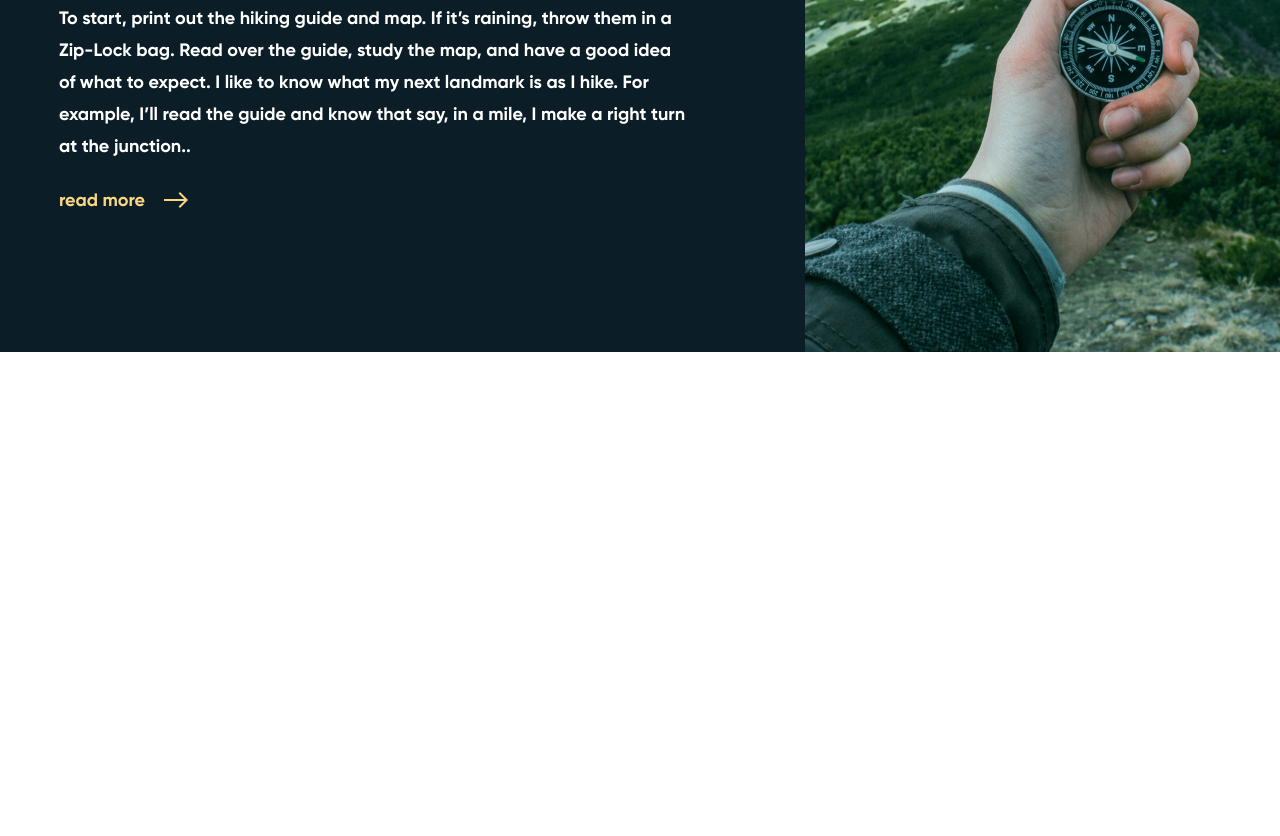
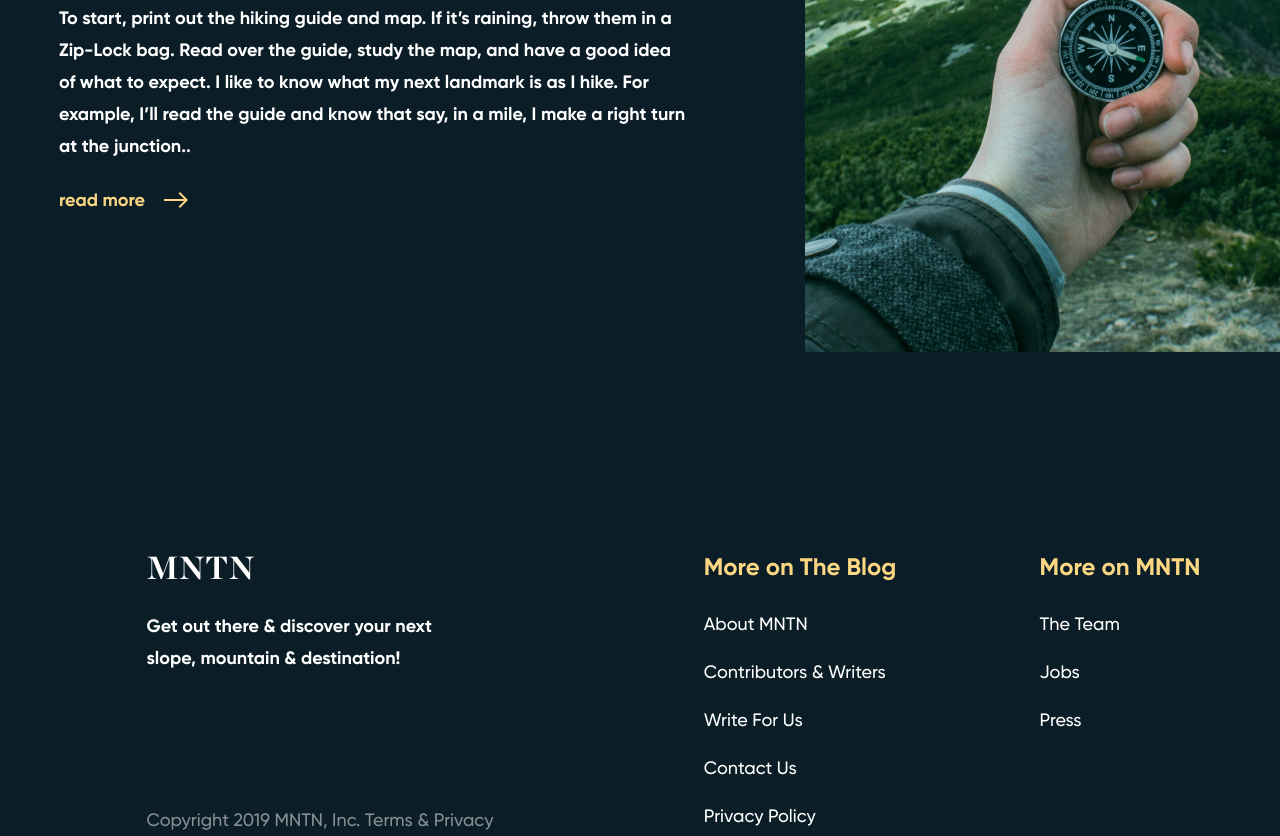
Before and after one commit to SamsonovDmitriy/MNTN, a plain HTML site: page index.html in a window 1280 px wide. Shown: the part 2208-3044 px from the top of the page. Before the commit the page ends 2560 px from the top, so only its background shows below. Drawn offline with Linux system fonts and the light colour scheme.

Commit message:
сделать базовый футер

```diff
--- a/fonts/font.css
+++ b/fonts/font.css
@@ -1,20 +1,34 @@
 @font-face {
 	font-family: 'Gilroy';
-	src: url(../fonts/Gilroy-ExtraBold.woff) format('woff');
+	src: url(../fonts/gilroy-ExtraBold.woff) format('woff');
 	font-weight: 800;
 	font-display: swap;
 }
 
 @font-face {
 	font-family: 'Gilroy';
-	src: url(../fonts/GilroyBold.woff) format('woff');
+	src: url(../fonts/gilroyBold.woff) format('woff');
 	font-weight: 700;
 	font-display: swap;
 }
 
 @font-face {
+	font-family: 'Gilroy';
+	src: url(../fonts/gilroy-medium.woff) format('woff');
+	font-weight: 500;
+	font-display: swap;
+}
+
+@font-face {
 	font-family: 'Chronicle Display';
-	src: url(../fonts/Chronicle-Display-Semibold.woff) format('woff');
+	src: url(../fonts/chronicle-Display-Semibold.woff) format('woff');
 	font-weight: 600;
 	font-display: swap;
 }
+
+@font-face {
+	font-family: 'Chronicle Display';
+	src: url(../fonts/сhronicleDisplay-Bold.woff) format('woff');
+	font-weight: 700;
+	font-display: swap;
+}
--- a/index.html
+++ b/index.html
@@ -9,7 +9,7 @@
 		<link rel="stylesheet" href="./styles/variables.css" />
 		<link rel="stylesheet" href="./fonts/font.css" />
 	</head>
-	<body>
+	<body class="page">
 		<main class="main">
 			<ul class="card-list">
 				<li>
@@ -85,5 +85,32 @@
 				</li>
 			</ul>
 		</main>
+		<footer class="footer">
+			<div class="footer__logo-group">
+				<a href="#" class="footer__link">
+					<p class="footer__logo">mntn</p>
+				</a>
+				<p class="footer__text">
+					Get out there & discover your next slope, mountain & destination!
+				</p>
+				<p class="footer__copyright">
+					Copyright 2019 MNTN, Inc. Terms & Privacy
+				</p>
+			</div>
+			<div class="footer__links-layout">
+				<h3 class="footer__title">More on The Blog</h3>
+				<a class="footer__link">About MNTN</a>
+				<a class="footer__link">Contributors & Writers</a>
+				<a class="footer__link">Write For Us</a>
+				<a class="footer__link">Contact Us</a>
+				<a class="footer__link">Privacy Policy</a>
+			</div>
+			<div class="footer__links-layout">
+				<h3 class="footer__title">More on MNTN</h3>
+				<a class="footer__link">The Team</a>
+				<a class="footer__link">Jobs</a>
+				<a class="footer__link">Press</a>
+			</div>
+		</footer>
 	</body>
 </html>
--- a/styles/style.css
+++ b/styles/style.css
@@ -1,7 +1,7 @@
 /* переписать на clamp резиновые элементы */
 
-.main {
-	background-color: #0b1d26;
+.page {
+	background-color: var(--bg-color, #0b1d26);
 }
 
 .accent-color {
@@ -120,3 +120,57 @@
 	block-size: 100%;
 	inline-size: 566px;
 }
+
+/* .сделать грамотный лэйаут по макету */
+
+.footer {
+	color: var(--main-color, #fff);
+	font-family: var(--main-font, 'Gilroy');
+	font-size: 18px;
+	font-weight: var(--footer-font-weight, 500);
+	line-height: 32px; /* 177.778% */
+	margin-block-start: 200px;
+	display: grid;
+	grid-template-columns: 2fr 1fr 1fr;
+	justify-items: center;
+}
+
+.footer__link {
+	text-decoration: none;
+}
+
+.footer__logo-group {
+	display: grid;
+	grid-template-rows: 21% 69%;
+}
+
+.footer__logo {
+	text-transform: uppercase;
+	font-family: var(--accent-font, 'Chronicle Display');
+	font-size: 32px;
+	font-weight: var(--main-font-weight, 700);
+	letter-spacing: 0.32px;
+}
+
+.footer__text {
+	max-inline-size: 303px;
+	font-weight: var(--main-font-weight, 700);
+}
+
+.footer__copyright {
+	opacity: 0.5;
+}
+
+.footer__links-layout {
+	display: flex;
+	flex-direction: column;
+	gap: 16px;
+}
+
+.footer__title {
+	margin-block-end: 8px;
+	color: var(--accent-color, #fbd784);
+	font-size: 24px;
+	font-weight: var(--main-font-weight, 700);
+	line-height: 32px; /* 133.333% */
+}
--- a/styles/variables.css
+++ b/styles/variables.css
@@ -6,4 +6,6 @@
   --main-font-weight: 700;
   --accent-font-weight: 800;
   --title-font-weight: 600;
+  --footer-font-weight: 500;
+  --bg-color: #0b1d26;
 }
```
Also changed, not shown: fonts/gilroy-medium.woff (added), fonts/сhronicleDisplay-Bold.woff (added).
